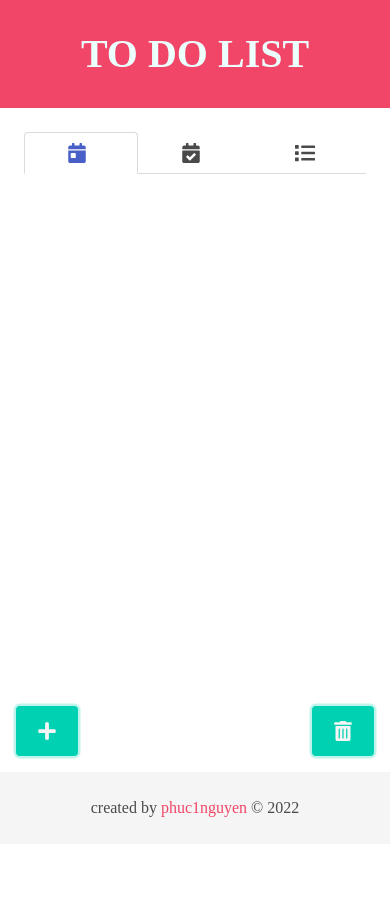
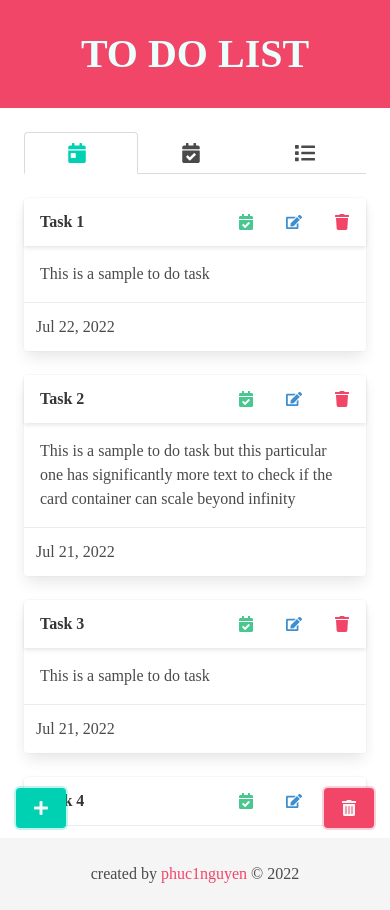
Before and after one commit to phuc1nguyen/react-to-do-list, a React (Vite) app: page / in a window 390 px wide. Before the commit the page ends 844 px from the top, so only its background shows below. Built offline with nearby package versions, Linux system fonts and the light colour scheme; a web font is replaced by a local one.

Commit message:
Done displaying task components, responsive

```diff
--- a/src/App.jsx
+++ b/src/App.jsx
@@ -1,52 +1,14 @@
 import Header from './components/templates/Header';
 import Footer from './components/templates/Footer';
-import TaskForm from './components/tasks/TaskForm';
-import TaskList from './components/tasks/TaskList';
-import { FaPlus, FaTrashAlt } from 'react-icons/fa';
+import Home from './components/templates/Home';
 
 export default function App() {
-  const boxShadow = {
-    boxShadow: '0 0.5em 1em -0.125em rgb(10 10 10 / 10%), 0 0 0 1px rgb(10 10 10 / 2%)',
-  };
-
-  const clearStyle = {
-    zIndex: 1,
-    position: 'absolute',
-    right: '1rem',
-    bottom: '1rem',
-  };
-
-  const createMobileStyle = {
-    zIndex: 1,
-    position: 'absolute',
-    left: '1rem',
-    bottom: '1rem',
-  };
 
   return (
     <div className="wrapper">
       <Header />
 
-      <main className="main-content">
-        <div className="tasks-wrapper w-100">
-          <div className="columns m-0 h-100">
-            <div className="column p-5 is-two-fifths is-hidden-touch" style={boxShadow}>
-              <TaskForm />
-            </div>
-            <div className="column p-5">
-              <TaskList />
-            </div>
-          </div>
-
-          <button type='button' className='button is-primary is-medium has-background-primary has-text-light is-focused' style={clearStyle}>
-            <FaTrashAlt />
-          </button>
-
-          <button type='button' className='button is-primary is-medium has-background-primary has-text-light is-focused is-hidden-desktop' style={createMobileStyle}>
-            <FaPlus />
-          </button>
-        </div>
-      </main>
+      <Home />
 
       <Footer />
     </div>
--- /dev/null
+++ b/src/components/tasks/TaskDisplay.jsx
@@ -0,0 +1,12 @@
+import TaskList from "./TaskList";
+import TaskStatusBar from "./TaskStatusBar";
+
+export default function TaskDisplay() {
+
+  return (
+    <>
+      <TaskStatusBar />
+      <TaskList />
+    </>
+  );
+}
--- a/src/components/tasks/TaskForm.jsx
+++ b/src/components/tasks/TaskForm.jsx
@@ -41,15 +41,10 @@ export default function TaskForm() {
         </div>
       </div>
 
-      <div className="field">
-
+      <div className="form-btns control w-100 is-flex is-justify-content-space-between">
+        <button type="button" className="button is-danger">CLEAR</button>
+        <button type="button" className="button is-primary">CREATE</button>
       </div>
-
-      <div className="form-btns control w-100 is-flex is-justify-content-space-between">
-        <button type="button" className="button is-primary">CLEAR</button>
-        <button type="button" className="button is-danger">CREATE</button>
-      </div>
-
     </form>
   );
 }
--- a/src/components/tasks/TaskItem.jsx
+++ b/src/components/tasks/TaskItem.jsx
@@ -0,0 +1,38 @@
+import { FaTrash, FaEdit, FaCalendarCheck } from "react-icons/fa";
+
+export default function TaskItem(props) {
+  return (
+    <div className="column is-one-third" style={props.style}>
+      <div className="card">
+        <header className="card-header">
+          <p className="card-header-title">
+            {props.task.title}
+          </p>
+          <button className="card-header-icon py-1 px-3" aria-label="complete task">
+            <span className="icon has-text-success">
+              <FaCalendarCheck />
+            </span>
+          </button>
+          <button className="card-header-icon py-1 px-3" aria-label="edit task">
+            <span className="icon has-text-info">
+              <FaEdit />
+            </span>
+          </button>
+          <button className="card-header-icon py-1 px-3" aria-label="remove task">
+            <span className="icon has-text-danger">
+              <FaTrash />
+            </span>
+          </button>
+        </header>
+        <div className="p-4">
+          <div className="content">
+            {props.task.description}
+          </div>
+        </div>
+        <footer className="card-footer">
+          <span className="p-3">{props.task.deadline}</span>
+        </footer>
+      </div>
+    </div>
+  );
+}
--- a/src/components/tasks/TaskList.jsx
+++ b/src/components/tasks/TaskList.jsx
@@ -1,9 +1,97 @@
-import TaskStatusBar from "./TaskStatusBar";
+import TaskItem from "./TaskItem";
 
 export default function TaskList() {
+  const tasks = [
+    {
+      id: 1,
+      title: "Task 1",
+      description: "This is a sample to do task",
+      deadline: "Jul 22, 2022",
+      priority: "low",
+      status: false,
+    },
+    {
+      id: 2,
+      title: "Task 2",
+      description: "This is a sample to do task but this particular one has significantly more text to check if the card container can scale beyond infinity",
+      deadline: "Jul 21, 2022",
+      priority: "medium",
+      status: false,
+    },
+    {
+      id: 3,
+      title: "Task 3",
+      description: "This is a sample to do task",
+      deadline: "Jul 21, 2022",
+      priority: "low",
+      status: false,
+    },
+    {
+      id: 4,
+      title: "Task 4",
+      description: "This is a sample to do task",
+      deadline: "Jul 21, 2022",
+      priority: "low",
+      status: false,
+    },
+    {
+      id: 5,
+      title: "Task 4",
+      description: "This is a sample to do task",
+      deadline: "Jul 21, 2022",
+      priority: "low",
+      status: false,
+    },
+    {
+      id: 6,
+      title: "Task 4",
+      description: "This is a sample to do task",
+      deadline: "Jul 21, 2022",
+      priority: "low",
+      status: false,
+    },
+    {
+      id: 7,
+      title: "Task 4",
+      description: "This is a sample to do task",
+      deadline: "Jul 21, 2022",
+      priority: "low",
+      status: false,
+    },
+    {
+      id: 8,
+      title: "Task 4",
+      description: "This is a sample to do task",
+      deadline: "Jul 21, 2022",
+      priority: "low",
+      status: false,
+    },
+    {
+      id: 9,
+      title: "Task 4",
+      description: "This is a sample to do task",
+      deadline: "Jul 21, 2022",
+      priority: "low",
+      status: false,
+    },
+    {
+      id: 10,
+      title: "Task 4",
+      description: "This is a sample to do task",
+      deadline: "Jul 21, 2022",
+      priority: "low",
+      status: false,
+    },
+  ];
+
   return (
-    <>
-      <TaskStatusBar />
-    </>
+    <div className="columns is-variable is-2 is-flex-wrap-wrap" style={{overflowY: 'scroll', maxHeight: '40rem'}}>
+      {tasks.map((task, index) => {
+        const style = (index === tasks.length - 1) ? { marginBottom: '3rem' } : {};
+        return (
+          <TaskItem key={task.id} task={task} style={style}/>
+        );
+      })}
+    </div>
   );
 }
--- a/src/components/tasks/TaskStatusBar.jsx
+++ b/src/components/tasks/TaskStatusBar.jsx
@@ -11,7 +11,7 @@ export default function TaskStatusBar() {
         <li className="task-status-item is-active">
           <a className="has-text-weight-bold">
             <FaCalendarDay style={iconSpacing} />
-            <span className="is-hidden-touch">Doing</span>
+            <span className="is-hidden-touch">To Do</span>
           </a>
         </li>
         <li className="task-status-item">
--- /dev/null
+++ b/src/components/templates/Home.jsx
@@ -0,0 +1,51 @@
+import { useEffect } from 'react';
+import TaskForm from '../tasks/TaskForm';
+import TaskDisplay from '../tasks/TaskDisplay';
+import { FaPlus, FaTrashAlt } from 'react-icons/fa';
+
+export default function Home() {
+  useEffect(() => {
+    window.addEventListener('scroll', handleScroll);
+  }, []);
+
+  const handleScroll = () => {
+    const scrollEnd = (window.innerHeight + window.scrollY);
+
+    if (scrollEnd >= document.body.offsetHeight) {
+      console.log('end of page');
+    }
+  };
+
+  const boxShadow = {
+    boxShadow: '0 0.5em 1em -0.125em rgb(10 10 10 / 10%), 0 0 0 1px rgb(10 10 10 / 2%)',
+  };
+
+  let homeBtnStyle = {
+    zIndex: 1,
+    position: 'fixed',
+    bottom: '1rem',
+  };
+
+  return (
+    <main className="main-content">
+      <div className="tasks-wrapper w-100">
+        <div className="columns m-0 h-100">
+          <div className="column p-5 is-two-fifths is-hidden-touch" style={boxShadow}>
+            <TaskForm />
+          </div>
+          <div className="column p-5">
+            <TaskDisplay />
+          </div>
+        </div>
+
+        <button type='button' className='button is-primary has-text-light is-focused is-hidden-desktop' style={{ ...homeBtnStyle, left: '1rem' }}>
+          <FaPlus />
+        </button>
+
+        <button type='button' className='button is-danger has-text-light is-focused' style={{ ...homeBtnStyle, right: '1rem' }}>
+          <FaTrashAlt />
+        </button>
+      </div>
+    </main>
+  );
+}
--- a/src/index.css
+++ b/src/index.css
@@ -1,6 +1,7 @@
 body {
   font-family: 'Edu NSW ACT Foundation';
   user-select: none;
+  scroll-behavior: smooth;
 }
 
 a {
@@ -17,7 +18,7 @@ a {
   flex: 1;
   display: flex;
   align-items: stretch;
-  position: relative;
+  user-select: text;
 }
 
 .h-100 {
@@ -41,3 +42,8 @@ a {
 .label {
   font-size: 1.5rem;
 }
+
+.tabs li.is-active a {
+  /* color: #f14668; */
+  color: #00d1b2;
+}
```
Also changed, not shown: src/todos.json (deleted, +0 -23 lines), src/components/templates/Sidebar.jsx (deleted), 1 other file (tests, documents, lock files or other folders).
